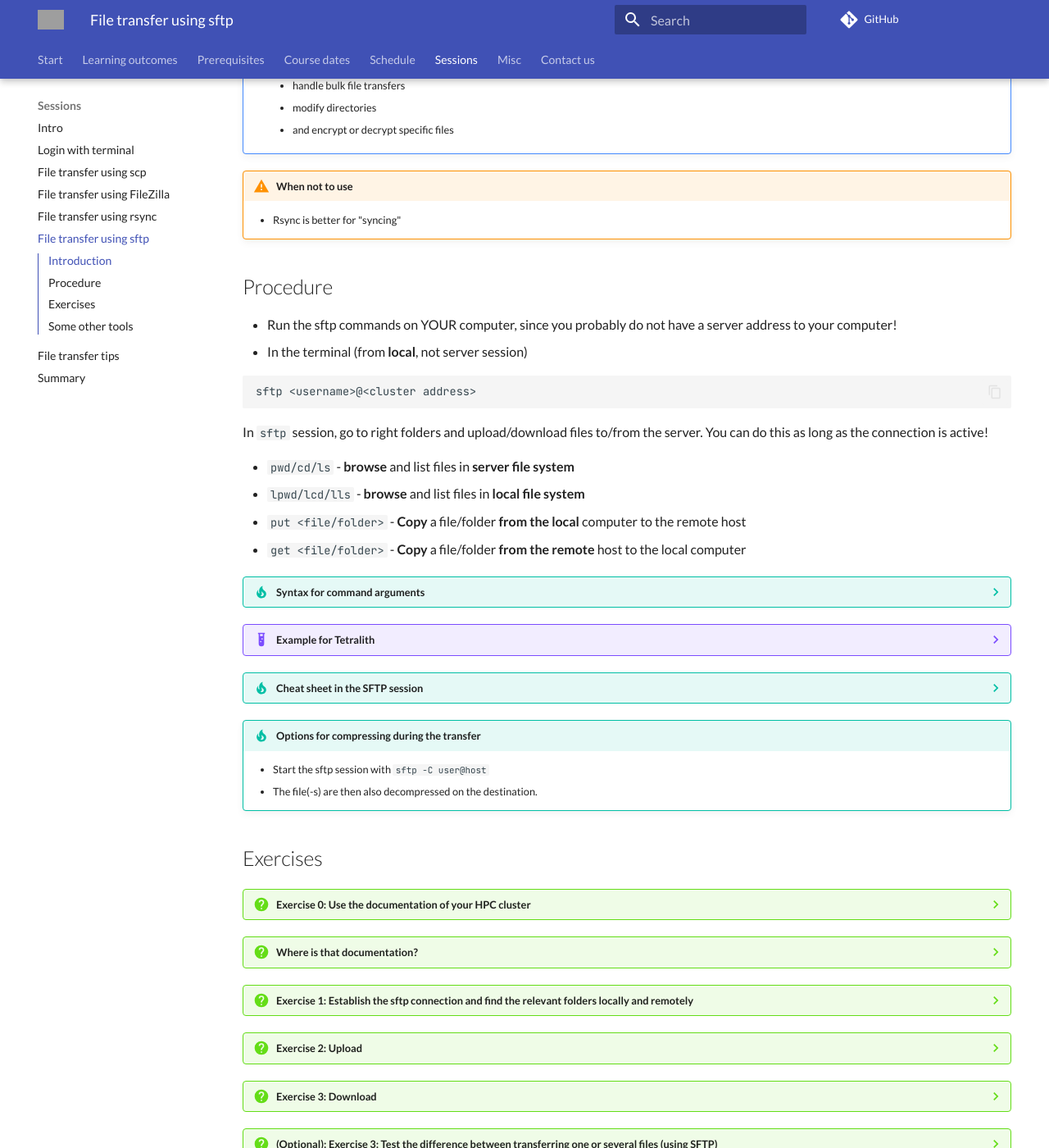
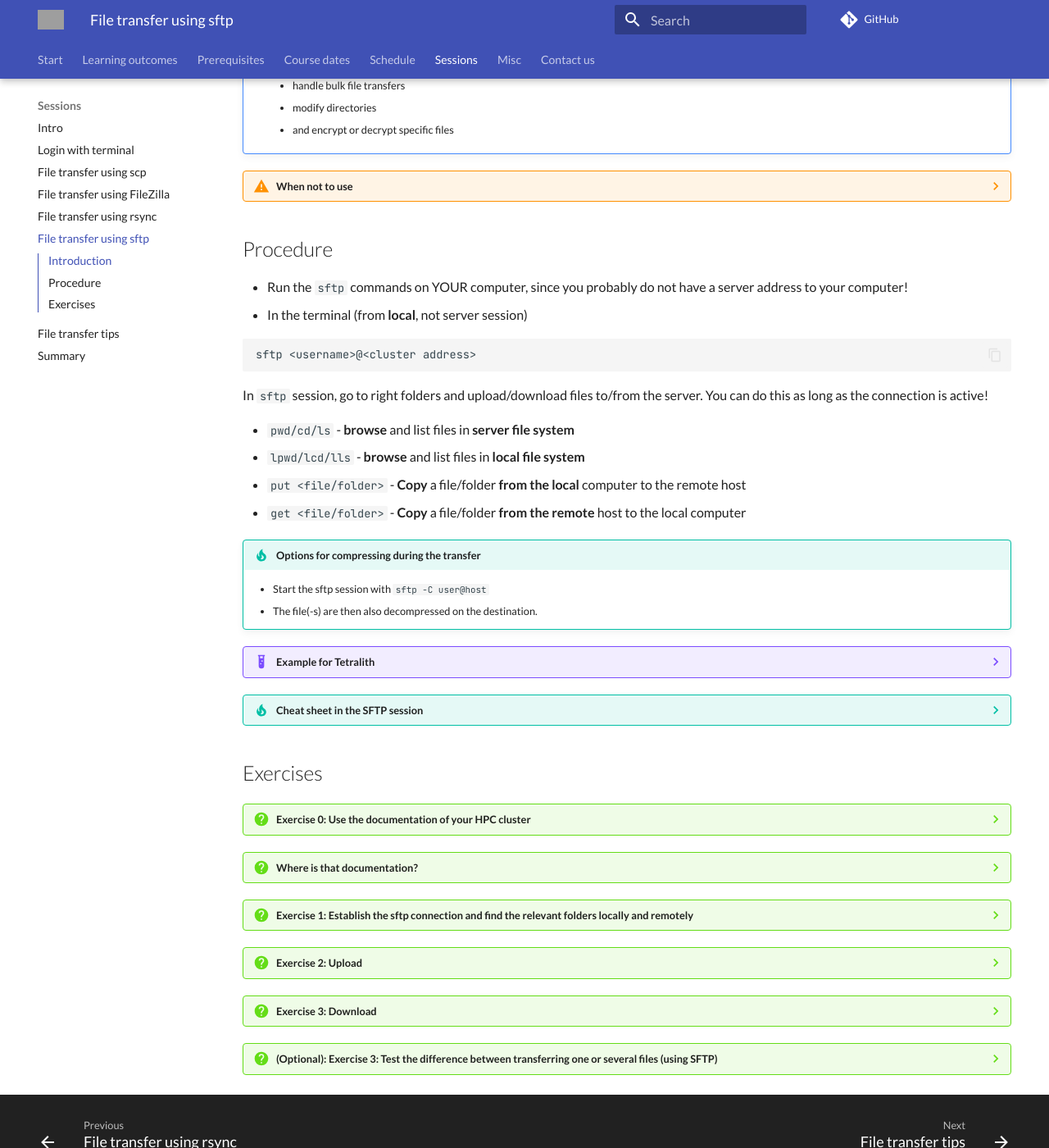
Before and after one commit to UPPMAX/naiss_file_transfer_course, an MkDocs documentation site: the page built from docs/sessions/sftp/README.md, in a window 1280 px wide and 1400 px high, scrolled down 807 px. Shown: the whole window at 82% size. Built offline with MkDocs 1.6.1 and Material for MkDocs 9.7.7, drawn with Linux system fonts in a browser that asks for light colours; comment, search, counter and statistics services are not loaded; some of the changed lines change nothing that is shown; some of the changed text lies outside the part shown; grey boxes are pictures that could not be loaded.

Commit message:
sftp some restruct

````diff
--- a/docs/sessions/sftp/README.md
+++ b/docs/sessions/sftp/README.md
@@ -47,7 +47,7 @@
         - modify directories
         - and encrypt or decrypt specific files
 
-!!! warning "When not to use"
+??? warning "When not to use"
 
     - Rsync is better for "syncing"
 
@@ -55,7 +55,7 @@
 
 <!-- markdownlint-disable MD013 --><!-- Let's break 80 characters per line -->
 
-- Run the sftp commands on YOUR computer, since you probably do not have a server address to your computer!
+- Run the ``sftp`` commands on YOUR computer, since you probably do not have a server address to your computer!
 - In the terminal (from **local**, not server session)
 
 ```bash
@@ -69,11 +69,10 @@
 - ``put <file/folder>`` - **Copy** a file/folder **from the local** computer to the remote host
 - ``get <file/folder>`` - **Copy** a file/folder **from the remote** host to the local computer
 
-???- tip "Syntax for command arguments"
+!!! tip "Options for compressing during the transfer"
 
-    - We use `<content>` to tell that this should be replaced by applicable names or paths etcetera...
-    - We use ``[content]`` to tell that this argument is not necessary
-    - Run the sftp commands on YOUR computer, since you probably do not have a server address to your computer!
+    - Start the sftp session with ``sftp -C user@host``
+    - The file(-s) are then also decompressed on the destination.
 
 ???- example "Example for Tetralith"
 
@@ -119,10 +118,15 @@
     - ``lmkdir`` - Create a directory on the local computer
     - ``lpwd`` - Show the present working directory on the local computer
 
-!!! tip "Options for compressing during the transfer"
+<!--
 
-    - Start the sftp session with ``sftp -C user@host``
-    - The file(-s) are then also decompressed on the destination.
+???- tip "Syntax for command arguments"
+
+    - We use `<content>` to tell that this should be replaced by applicable names or paths etcetera...
+    - We use ``[content]`` to tell that this argument is not necessary
+    - Run the sftp commands on YOUR computer, since you probably do not have a server address to your computer!
+-->
+
 
 ## Exercises
 
@@ -138,7 +142,7 @@
 
     HPC Cluster|Documentation
     -----------|------------
-    Alvis      |**FIX?** None.
+    Alvis      | None yet.
     Berzelius  |[Documentation](https://www.nsc.liu.se/support/copying-data/)
     Bianca     |[Documentation](https://docs.uppmax.uu.se/software/bianca_file_transfer_using_sftp/), [through transit](https://docs.uppmax.uu.se/cluster_guides/transfer_transit/#using-sftp)
     COSMOS     |[Documentation](https://lunarc-documentation.readthedocs.io/en/latest/guides/data_transfer/io_sftp/)
@@ -148,7 +152,7 @@
     Pelle      |[Documentation](https://docs.uppmax.uu.se/software/pelle_file_transfer_using_sftp)
     Rackham    |[Documentation](https://docs.uppmax.uu.se/software/rackham_file_transfer_using_sftp)
     Tetralith  |[Documentation](https://www.nsc.liu.se/support/copying-data/)
-    Vera       |**FIX?** None.
+    Vera       | None yet.
 
     ???- question "Dardel documentation uses ``psftp``, what is that?"
 
@@ -268,10 +272,3 @@
         - ``> get many_files_sftp.tar.gz``
 
         - [Video for Tetralith](https://youtu.be/h9HDegau1DI)
-
-
-## Some other tools
-
-!!!- tip "Terminal tools"
-
-    - [Rclone](https://rclone.org/): Rclone is a command-line program to manage and sync your files on cloud storage.
````
